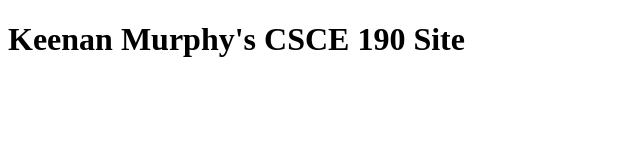
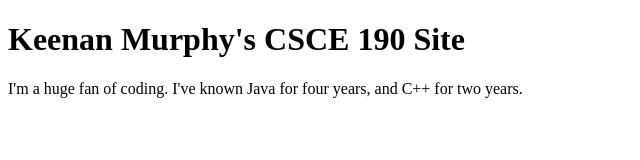
Before and after one commit to kjmurphy1030/kjmurphy1030.github.io, a plain HTML site: page index.html in a window 1280 px wide. Shown: the whole page, without its empty margins (0-640 px from the left). Drawn offline with Linux system fonts and the light colour scheme.

Commit message:
Add files via upload

```diff
--- a/index.html
+++ b/index.html
@@ -5,5 +5,6 @@
     </head>
     <body>
         <h1>Keenan Murphy's CSCE 190 Site</h1>
+        <p>I'm a huge fan of coding. I've known Java for four years, and C++ for two years.</p>
     </body>
 </html>
```
